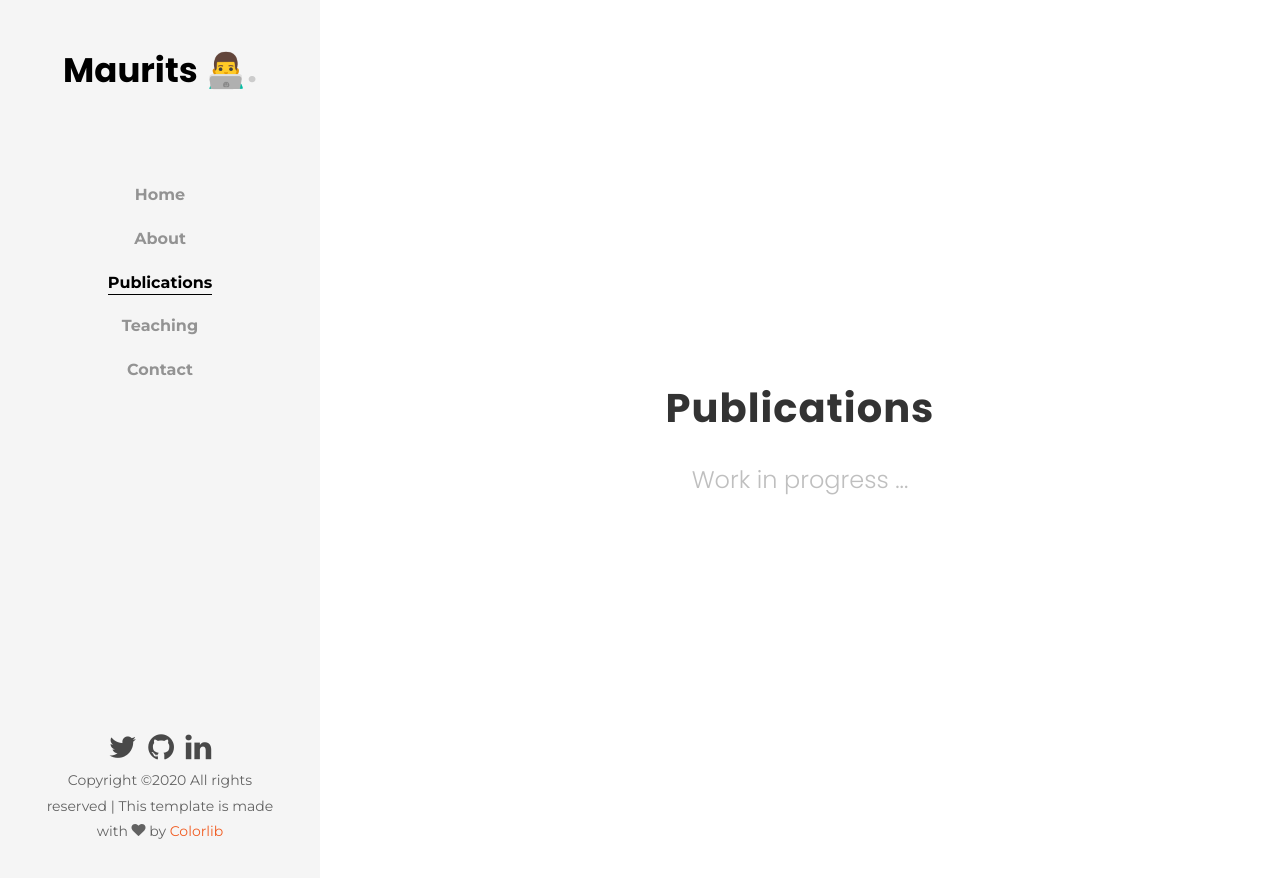
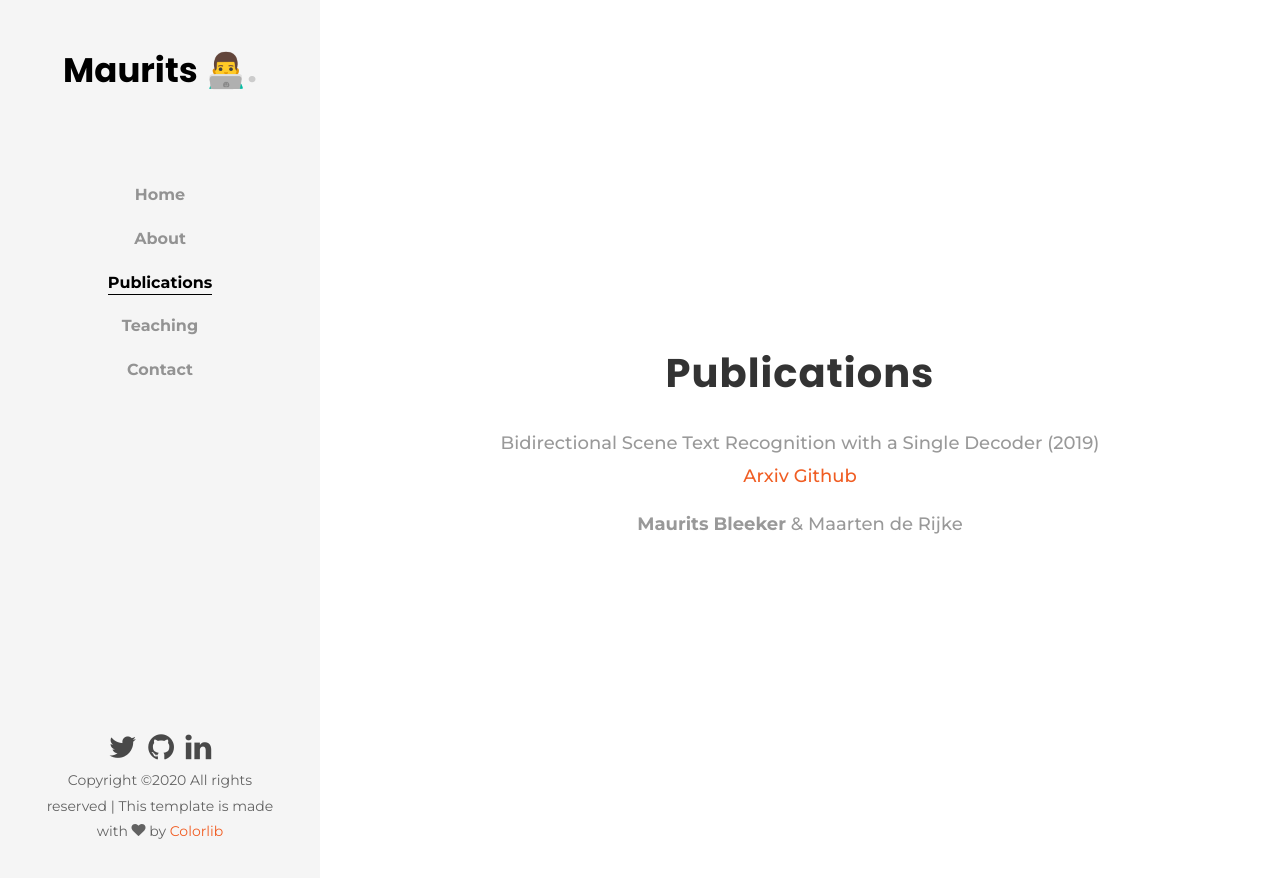
Before and after one commit to MauritsBleeker/mauritsbleeker.github.io, a Jekyll site: the page built from publications.md, in a window 1280 px wide. Shown: the top 878 px of the page. Built offline with Jekyll 4.4.1, drawn with Linux system fonts in a browser that asks for light colours; some web fonts are replaced.

Commit message:
updated website

```diff
--- a/_layouts/publications.html
+++ b/_layouts/publications.html
@@ -10,7 +10,13 @@
             <div class="js-fullheight d-flex justify-content-center align-items-center">
                 <div class="col-md-8 text text-center">
                     <h1 class="mb-4">Publications</h1>
-                    <h2 class="mb-4 subheading">Work in progress ...</h2>
+                    <p> Bidirectional Scene Text Recognition with a Single Decoder (2019)
+                        <a href="https://arxiv.org/abs/1912.03656"> Arxiv </a>
+                        <a href="https://github.com/MauritsBleeker/Bi-STET"> Github</a>
+                    </p>
+                    <p>
+                        <b>Maurits Bleeker</b> & Maarten de Rijke
+                    </p>
                 </div>
             </div>
         </div>
--- a/_layouts/teaching.html
+++ b/_layouts/teaching.html
@@ -16,6 +16,8 @@
                     <p><b>Leon van Veldhuijzen</b>: MSc thesis Information Science Data Science track, UvA.</p>
                     <p><b>Albert Folch Garcia</b>: MSc thesis Information Science, Data Science track, UvA.</p>
                     <h2 class="mb-4 subheading orange-heading"><b>Courses</b></h2>
+                    <h3 class="subheading">2020</h3>
+                    <p><b>FACT-AI</b>: Master AI, UvA. Co-ordinating the FACT-AI course together with Ana Lucic and Maarten de Rijke.</p>
                     <h3 class="subheading">2019</h3>
                     <p><b>Project AI</b>: Master AI, UvA. Project supervisor.</p>
                     <p><b>Information Retrieval 1</b>: Master AI, UvA. Co-ordinating the IR1 course together with <a href="https://staff.fnwi.uva.nl/e.kanoulas/">Evangelos Kanoulas</a> and eight teaching assistants.</p>
```
